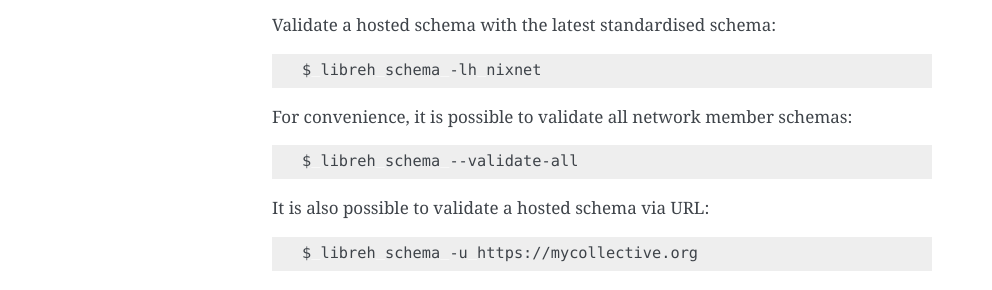
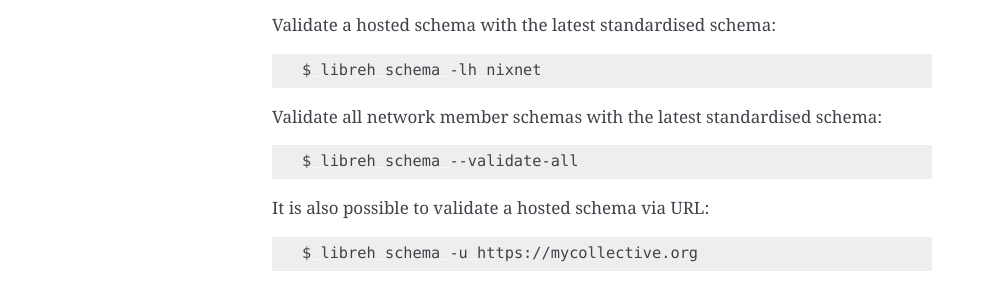
Before and after one commit to decentral1se/librehosters-cli, a Sphinx documentation site: the page built from documentation/source/usage.rst, in a window 1280 px wide. Shown: the part 552-842 px from the top of the page, without its empty margins (148-1140 px from the left). Built offline with Sphinx 7.4.7, drawn with Linux system fonts in a browser that asks for light colours.

Commit message:
Clarify what this is validating
Signed-off-by: Luke Murphy <lukewm@riseup.net>

```diff
--- a/documentation/source/usage.rst
+++ b/documentation/source/usage.rst
@@ -34,7 +34,7 @@ Validate a hosted schema with the latest standardised schema:
 
     $ libreh schema -lh nixnet
 
-For convenience, it is possible to validate all network member schemas:
+Validate all network member schemas with the latest standardised schema:
 
 .. code-block:: bash
 
```
